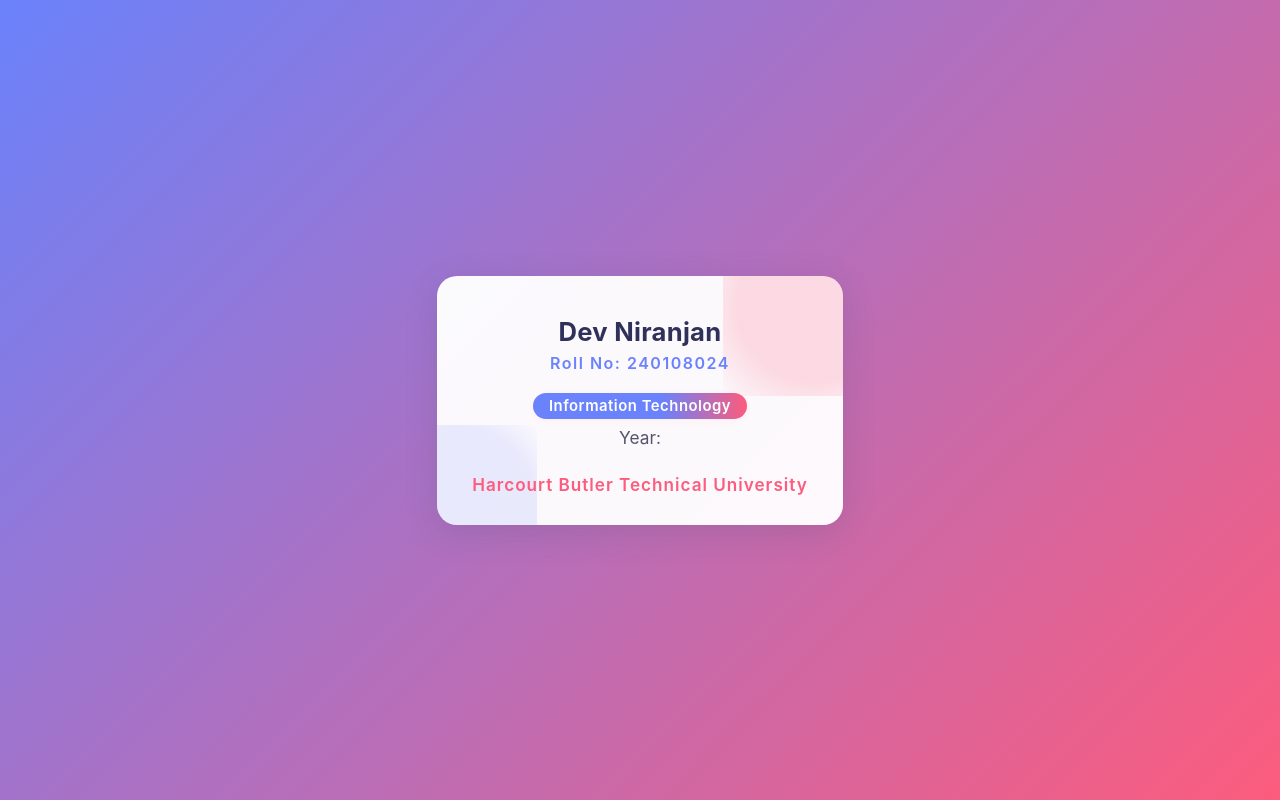
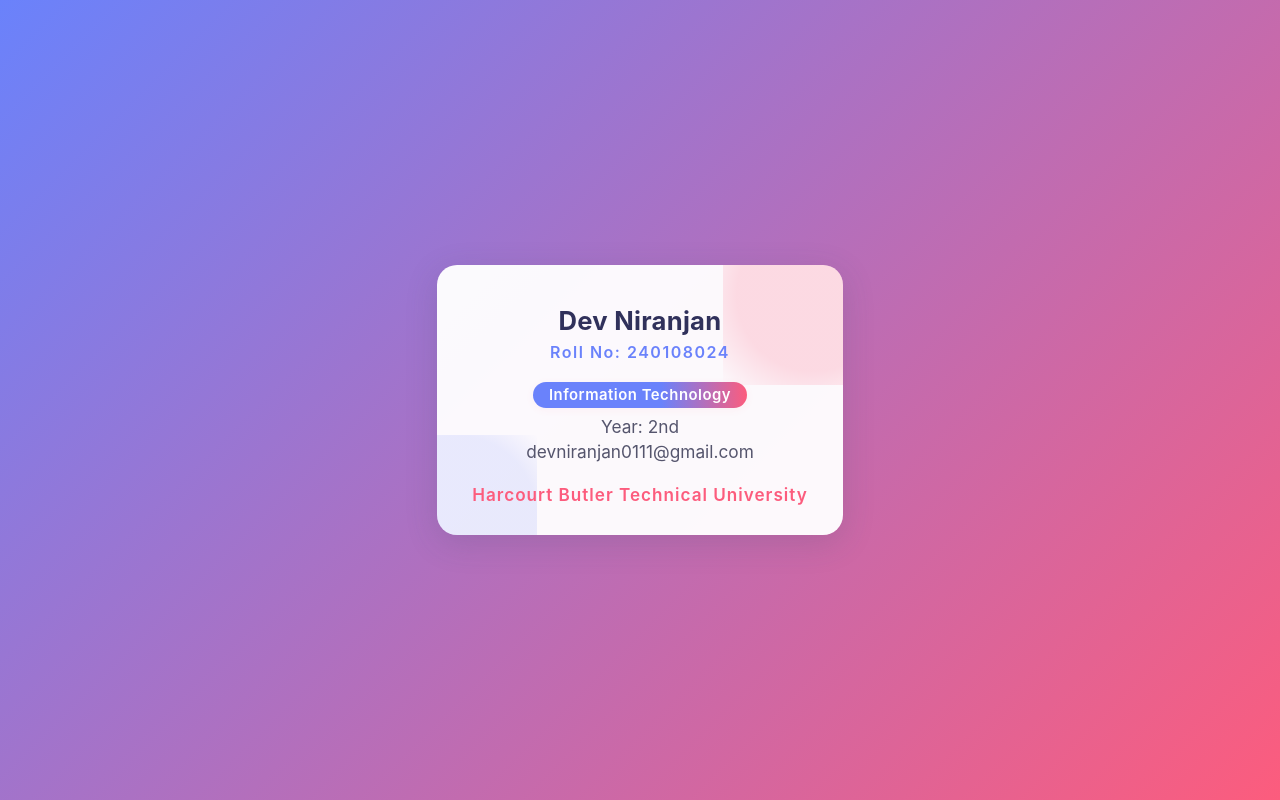
Before and after one commit to devNiranjan7/Codextream-frontend, a plain HTML site: page Profile Submission/index.html in a window 1280 px wide. Drawn offline with Linux system fonts and the light colour scheme.

Commit message:
updated details

```diff
--- a/Profile Submission/index.html
+++ b/Profile Submission/index.html
@@ -103,8 +103,8 @@
         <div class="student-name">Dev Niranjan</div>
         <div class="student-id">Roll No: 240108024</div>
         <div class="chip">Information Technology</div>
-        <div class="student-details">Year: </div>
-        <div class="student-details"></div>
+        <div class="student-details">Year: 2nd</div>
+        <div class="student-details">devniranjan0111@gmail.com</div>
         <div class="school-name">Harcourt Butler Technical University</div>
     </div>
 </body>
```
